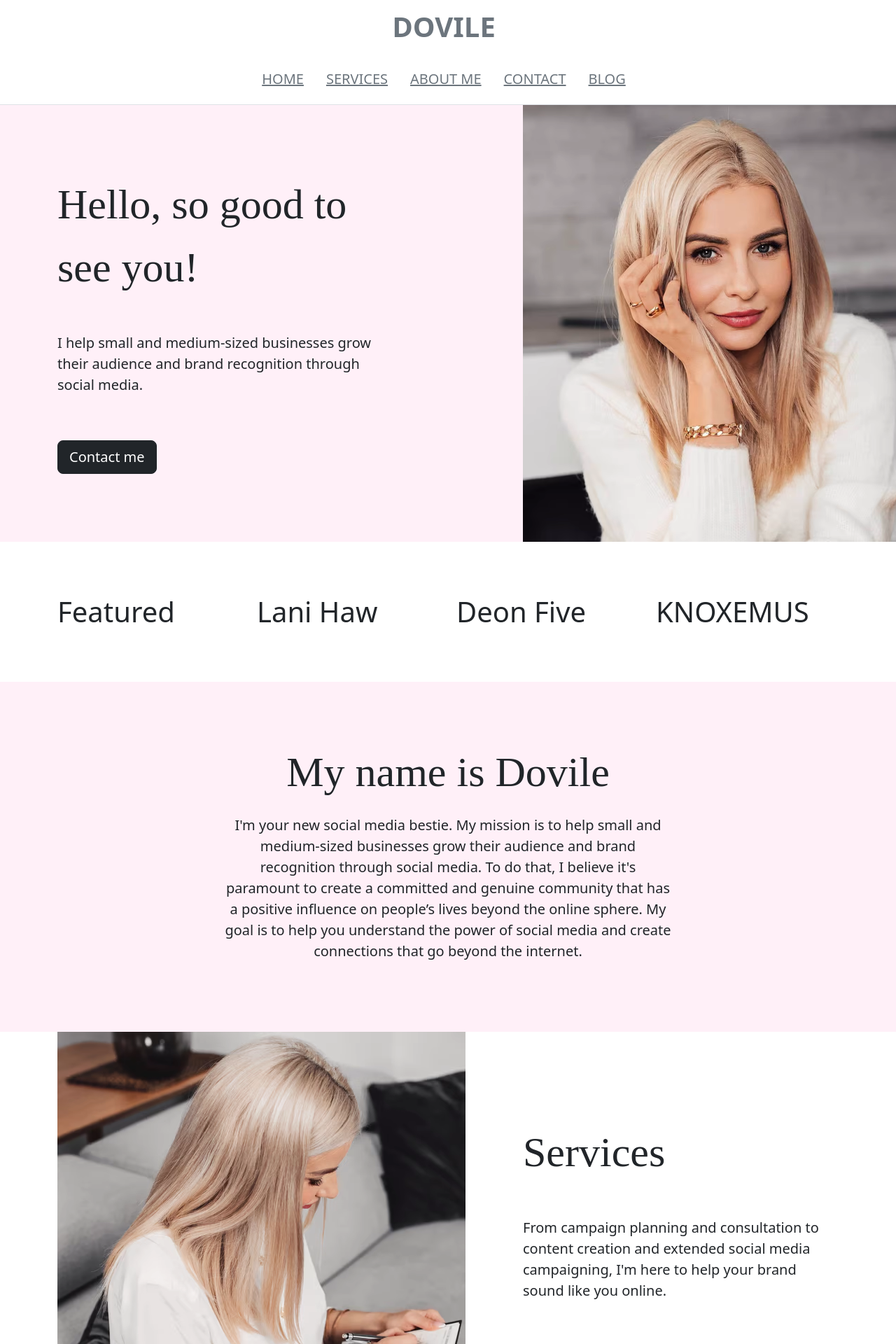
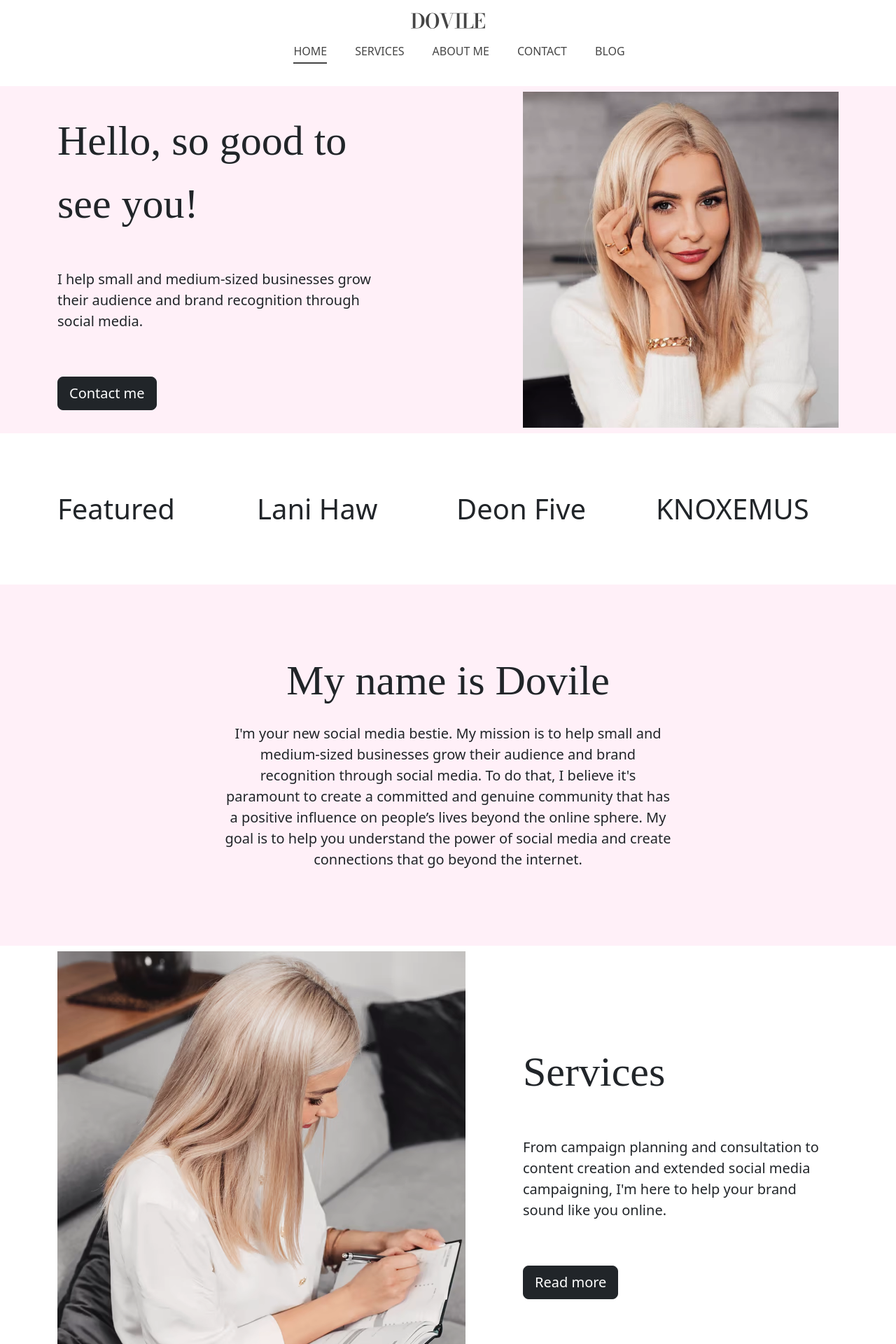
Before and after one commit to KhanhHaQuoc/BTL_RESUME, a PHP site: page / in a window 1280 px wide; the page is wider, and only the part inside the window is pictured. Shown: the top 1920 px of that part at 70% size. Run offline with PHP 8.4, Linux system fonts and the light colour scheme.

Commit message:
HQK commit

```diff
--- a/css/style.css
+++ b/css/style.css
@@ -1,6 +1,3 @@
-.header{
-    height: 150px;
-}
 
 .block-1 {
     background-color: rgb(255, 240, 248);
@@ -22,12 +19,47 @@
 .block-5 {
     background-color: rgb(255, 240, 248);
 }
+.block-6{
+    background-color: white;
+}
 
-.intro{
-    padding-top: 150px;
-}
 
 .intro-text{
     font-size:60px;
     font-family:'Times New Roman', Times, serif;
 }
+/* Header-css */
+.logo{
+    max-width: 106px;
+    height: auto;
+}
+.header-top{
+    display: flex;
+    justify-content: space-between;
+    align-items: center;
+}
+.menu{
+    display: flex;
+    justify-content: center;
+    gap: 40px;
+}
+.menu-item{
+    list-style: none;
+    padding: 4px 0;
+    border-bottom: 2px solid white;
+}
+.menu-item.active{
+    border-color: #454545;
+}
+.menu-link{
+    font-size: 16px;
+    text-decoration: none;
+    color: #454545;
+    font-weight: 400;
+}
+/* body css */
+.carousel-img img{
+    width: 288px;
+    height: 304px;
+
+}
--- a/header.php
+++ b/header.php
@@ -9,27 +9,44 @@
     <link rel="stylesheet" href="./css/style.css">
 </head>
 <body>
-    <div class="container">
+    <!-- <div class="container">
         <div class="row bg-white border-bottom fixed-top header">
             <div class="nav justify-content-center">
                 <a class="fs-1 fw-semibold nav-link text-muted  " href="#">DOVILE</a>
             </div>
             <ul class="nav justify-content-center">
                 <li class="nav-item">
-            <a class="nav-link active fw-light text-decoration-underline text-muted fs-5" aria-current="page" href="#">HOME</a>
+                    <a class="nav-link active fw-light text-decoration-underline text-muted fs-6 py-2 d-inline-block" aria-current="page" href="#">HOME</a>
                 </li>
                 <li class="nav-item">
-            <a class="nav-link active fw-light text-decoration-underline text-muted fs-5" href="#">SERVICES</a>
+                    <a class="nav-link active fw-light text-decoration-underline text-muted fs-6 py-2 d-inline-block" href="#">SERVICES</a>
                 </li>
                 <li class="nav-item">
-            <a class="nav-link active fw-light text-decoration-underline text-muted fs-5" href="#">ABOUT ME</a>
+                    <a class="nav-link active fw-light text-decoration-underline text-muted fs-6 py-2 d-inline-block" href="#">ABOUT ME</a>
                 </li>
                 <li class="nav-item">
-            <a class="nav-link active fw-light text-decoration-underline text-muted fs-5" href="#">CONTACT</a>
+                    <a class="nav-link active fw-light text-decoration-underline text-muted fs-6 py-2 d-inline-block" href="#">CONTACT</a>
                 </li>
                 <li class="nav-item">
-            <a class="nav-link active fw-light text-decoration-underline text-muted fs-5" href="#">BLOG</a>
+                    <a class="nav-link active fw-light text-decoration-underline text-muted fs-6 py-2 d-inline-block" href="#">BLOG</a>
                 </li>
             </ul>
         </div>
     </div>
+     -->
+<header class="sticky-top bg-white">
+    <div class="container-fluid py-3">
+        <div class="header-top">
+           <a class="mx-auto" href="./"><img class="logo" src="./image/DOVILE img.svg" alt=""></a>
+        </div>
+        <nav class="header-nav pt-3">
+            <ul class="menu">
+                <li class="menu-item active"><a href="" class="menu-link">HOME</a></li>
+                <li class="menu-item"><a href="" class="menu-link">SERVICES</a></li>
+                <li class="menu-item"><a href="" class="menu-link">ABOUT ME</a></li>
+                <li class="menu-item"><a href="" class="menu-link">CONTACT</a></li>
+                <li class="menu-item"><a href="" class="menu-link">BLOG</a></li>
+            </ul>
+        </nav>
+    </div>
+</header>
--- a/index.php
+++ b/index.php
@@ -4,7 +4,7 @@ include "./footer.php"
 ?>
 
  <div class="intro">
-     <div class="container-fluid block-1">
+     <div class="container-fluid block-1 py-2">
          <div class="container">
              <div class="row align-items-center justify-content-between">
                  <div class="col-5">
@@ -15,12 +15,12 @@ include "./footer.php"
                     <button type="button" class="btn btn-dark btn-lg mt-5">Contact me</button></div>
 
                  <div class="col-5">
-                     <img src="./image/ava.avif" alt="">
+                     <img class="img-fluid" src="./image/ava.avif" alt="">
                  </div>
              </div>
          </div>
      </div>
-     <div class="container-fluid block-2">
+     <div class="container-fluid block-2 py-2">
          <div class="container">
              <div class="row align-items-center">
                  <div class="col-3 fs-1">Featured</div>
@@ -30,7 +30,7 @@ include "./footer.php"
              </div>
          </div>
      </div>
-     <div class="container-fluid block-3">
+     <div class="container-fluid block-3 py-2">
          <div class="container">
              <div class="row d-flex justify-content-center align-items-center">
                  <div class="col-7 ">
@@ -43,7 +43,7 @@ include "./footer.php"
              </div>
          </div>
      </div>
-     <div class="container-fluid block-4">
+     <div class="container-fluid block-4 py-2">
          <div class="container">
              <div class="row align-items-center justify-content-between">
                 <div class="col-5">
@@ -58,7 +58,7 @@ include "./footer.php"
              </div>
          </div>
      </div>
-     <div class="container-fluid block-5">
+     <div class="container-fluid block-5 py-2">
          <div class="container">
             <div class="row d-flex justify-content-center align-items-center">
                  <div class="col-7 ">
@@ -80,4 +80,78 @@ include "./footer.php"
                 </div>
          </div>
      </div>
- </div>
+     <div class="container-fluid block-6 py-2">
+         <div class="container">
+             <div class="row align-items-center justify-content-between">
+                 <div class="col-6">
+
+                         <p class=" intro-text">My Blog</p>
+                         <p class="fw-light fs-5 mt-5"> I'll let you in on some trade secrets and share my top tips on how to successfully promote your brand online.</p>
+
+                    <button type="button" class="btn btn-dark btn-lg mt-5">Read Blog</button></div>
+
+                 <div class="col-6">
+                     <img class="img-fluid" src="./image/block6.avif" alt="">
+                 </div>
+             </div>
+         </div>
+     </div>
+     <div class="container-fluid block-1 py-2">
+     <div id="carouselExampleDark" class="carousel carousel-dark slide" data-bs-ride="carousel">
+  <div class="carousel-inner container">
+    <div class="carousel-item active" data-bs-interval="10000">
+      <div class="row align-items-center">
+          <div class="col-md-6 carousel-img">
+          <img class="img-fluid" src="./image/carousel1.avif" class="d-block w-100" alt="...">
+          </div>
+          <div class="col-md-6">
+              <h4>Testimonials</h4>
+              <p >”We went from having zero online presence to dominating our niche on Google. As a technophobe I never thought we could do it, but currently social media amounts for the majority of our sales.”</p>
+              <p class="fw-bold" >Nicollas Ductorn</p>
+              <p class="fst-italic">Director of Corporate MarketingForge Inc.</p>
+          </div>
+      </div>
+    </div>
+    <div class="carousel-item" data-bs-interval="10000">
+      <div class="row align-items-center">
+          <div class="col-md-6 carousel-img">
+          <img class="img-fluid" src="./image/carousel2.avif" class="d-block w-100" alt="...">
+          </div>
+          <div class="col-md-6">
+              <h4>Testimonials</h4>
+              <p >”I was sick of wasting money on seemingly useless and empty Facebook campaigns, but thanks to Dovile, we were able to turn our marketing budget around and start making some real money.”</p>
+              <p class="fw-bold" >Jack Smith</p>
+              <p class="fst-italic">CEO of FruitJuices Inc.</p>
+          </div>
+      </div>
+    </div>
+    <div class="carousel-item" data-bs-interval="10000">
+      <div class="row align-items-center">
+          <div class="col-md-6 carousel-img">
+          <img class="img-fluid" src="./image/carousel3.avif" class="d-block w-100" alt="...">
+          </div>
+          <div class="col-md-6">
+              <h4>Testimonials</h4>
+              <p >”We'd worked with a handful of influencer teams before but had grown sceptical due to the high costs and low returns. Dovile proved that social media can be a part of your marketing mix. ”</p>
+              <p class="fw-bold" >Sharla McKinnen</p>
+              <p class="fst-italic">Marketing Manager of McKinnen Properties Inc.</p>
+          </div>
+      </div>
+    </div>
+  </div>
+  <div class="carousel-indicators position-static" >
+    <button type="button" data-bs-target="#carouselExampleDark" data-bs-slide-to="0" class="active" aria-current="true" aria-label="Slide 1"></button>
+    <button type="button" data-bs-target="#carouselExampleDark" data-bs-slide-to="1" aria-label="Slide 2"></button>
+    <button type="button" data-bs-target="#carouselExampleDark" data-bs-slide-to="2" aria-label="Slide 3"></button>
+  </div>
+  <button class="carousel-control-prev" type="button" data-bs-target="#carouselExampleDark" data-bs-slide="prev">
+    <span class="carousel-control-prev-icon" aria-hidden="true"></span>
+    <span class="visually-hidden">Previous</span>
+  </button>
+  <button class="carousel-control-next" type="button" data-bs-target="#carouselExampleDark" data-bs-slide="next">
+    <span class="carousel-control-next-icon" aria-hidden="true"></span>
+    <span class="visually-hidden">Next</span>
+  </button>
+</div>
+     </div>
+</div>
```
Also changed, not shown: image/DOVILE img.svg (added), image/block6.avif (added), image/carousel1.avif (added), image/carousel2.avif (added), image/carousel3.avif (added). Lines whose indentation alone changed are shown as unchanged.
